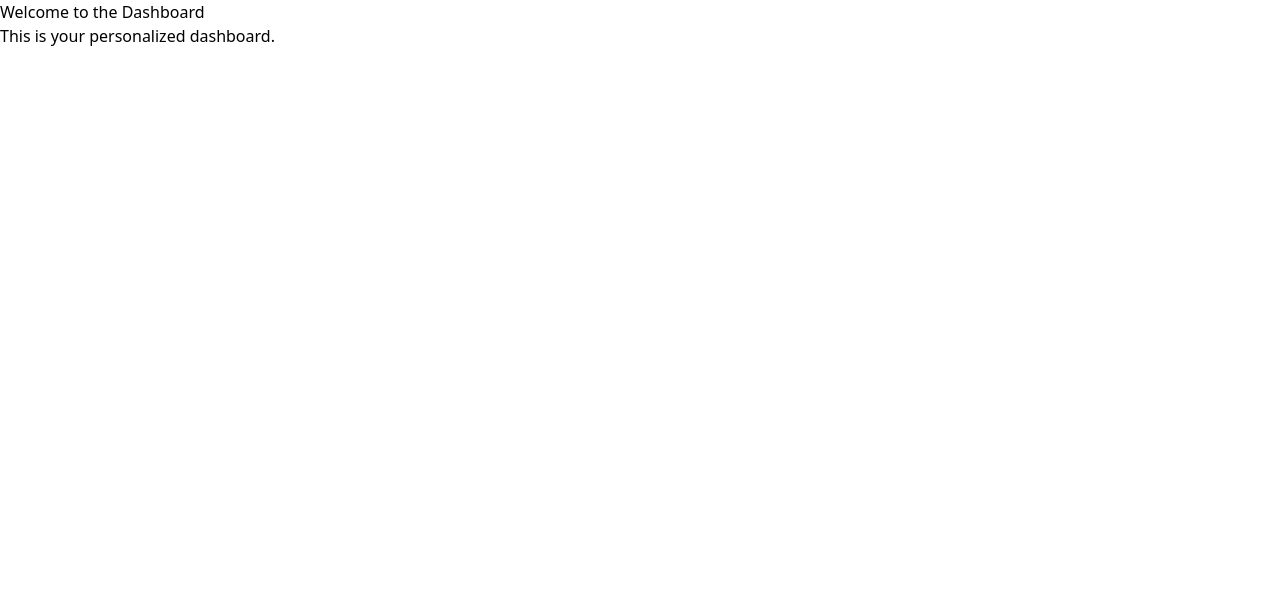
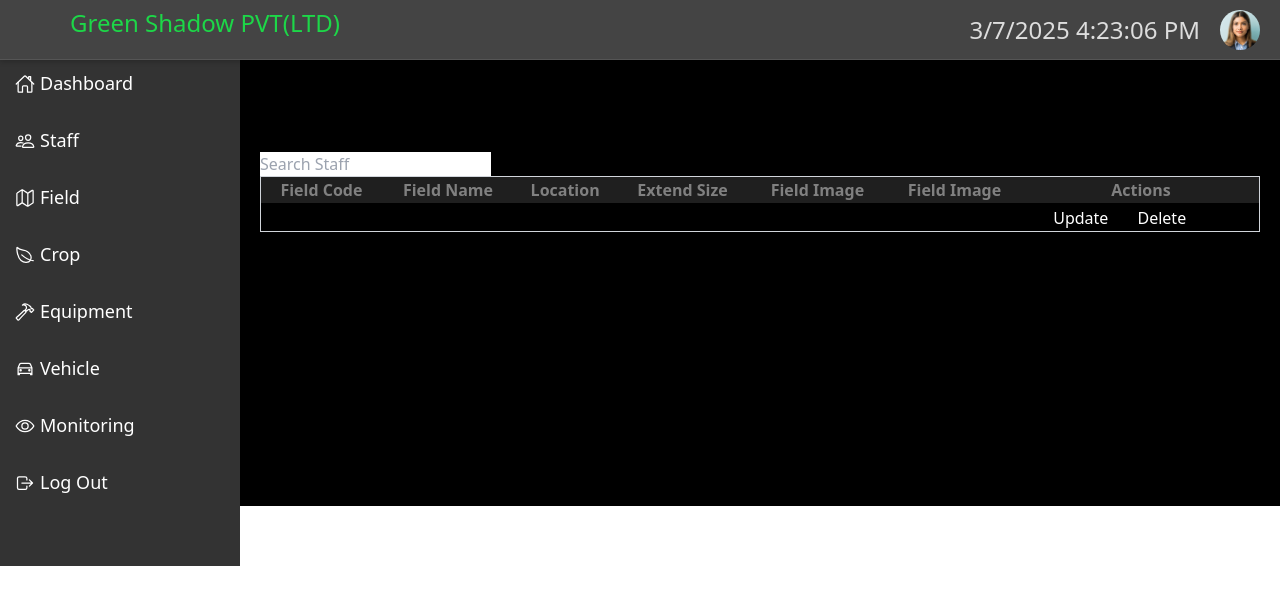
Before and after one commit to ApsaraWitharana/RAD-CW-Green-Shadow-Frontend, a React (Vite) app: page /field in a window 1280 px wide. Shown: the top 604 px of the page. Built offline with nearby package versions, Linux system fonts and the light colour scheme.

Commit message:
add-field form ui impl

```diff
--- a/src/App.tsx
+++ b/src/App.tsx
@@ -4,6 +4,7 @@ import {RootLayout} from "./component/RootLayout.tsx";
 import {Staffs} from "./pages/Staff.tsx";
 import {Error} from "./pages/Error.tsx";
 import {Dashboard} from "./pages/Dashboard.tsx";
+import  {FieldForm} from "./pages/Field.tsx";
 
 function App() {
   const routes = createBrowserRouter([
@@ -13,6 +14,8 @@ function App() {
       children: [
         { path: "/dashboard", element: <Dashboard /> },
         { path: "/staff", element: <Staffs /> },
+        { path: "/field", element: <FieldForm /> },
+
       ],
       errorElement: <Error />,
     },
--- a/src/component/Sidebar.tsx
+++ b/src/component/Sidebar.tsx
@@ -13,7 +13,6 @@ import {
 import {useEffect, useState} from "react";
 export const Sidebar = () => {
     const [currentTime, setCurrentTime] = useState(new Date());
-
     useEffect(() => {
         const timer = setInterval(() => {
             setCurrentTime(new Date());
@@ -34,7 +33,6 @@ export const Sidebar = () => {
                 <img src="src/assets/alina.jpg" alt="User Profile"
                      className="profile-pic"/>
             </div>
-
     {/* Sidebar */
     }
     <aside className="sidebar">
--- /dev/null
+++ b/src/pages/Field.tsx
@@ -0,0 +1,114 @@
+import "../style/FieldForm.css";
+import {IonIcon} from "@ionic/react";
+import {useState} from "react";
+
+export const FieldForm = () => {
+    const [showForm, setShowForm] = useState(false);
+    const toggleForm = () => {
+        setShowForm(!showForm);
+    };
+
+    return (
+        <div className="main">
+            {/* Navigation bar with "Add Field " button */}
+            <nav className="flex justify-between items-center  text-white p-4 rounded-md md-7">
+                <h1 className="text-xl font-bold text-green-500">Field Management</h1>
+                <button className="px-4 py-2 bg-green-500 rounded-md hover:bg-green-600"
+                        onClick={toggleForm}>{showForm ? "Close Form" : "Add Field"}</button>
+            </nav>
+            {/* Field Form */}
+            {showForm && (
+                <div className="bg-gray-900 p-4 rounded-md shadow-md mb-8 m-4">
+                    <h2 className="text-2xl font-bold text-white mb-4">Field Form</h2>
+                    <form className="space-y-4">
+                        <div className="grid grid-cols-3 gap-4">
+                            <div>
+                                <label className="block mb-1 text-gray-50">Field Code</label>
+                                <input type="text" className="w-full p-2 border border-gray-300 rounded-md"
+                                       placeholder="code"/>
+                            </div>
+                            <div>
+                                <label className="block mb-1 text-gray-50">Field Name</label>
+                                <input type="text" className="w-full p-2 border border-gray-300 rounded-md"
+                                       placeholder="field Name"/>
+                            </div>
+                            <div>
+                                <label className="block mb-1 text-gray-50">Location</label>
+                                <input type="text" className="w-full p-2 border border-gray-300 rounded-md"
+                                       placeholder='Location' />
+                            </div>
+                            <div>
+                                <label className="block mb-1 text-gray-50">Extent Size</label>
+                                <select className="w-full p-2 border border-gray-300 rounded-md">
+                                    <option value="">Select Size</option>
+                                    <option value="1000">1000</option>
+                                    <option value="2000">2000</option>
+                                    <option value="3000">3000</option>
+                                </select>
+                            </div>
+                            <div>
+                                <label className="block mb-1 text-gray-50">Field Image</label>
+                                <input type="file" className="w-full p-2 border border-gray-300 rounded-md"/>
+                            </div>
+                            <div>
+                                <label className="block mb-1 text-gray-50">Field Image</label>
+                                <input type="file" className="w-full p-2 border border-gray-300 rounded-md"/>
+                            </div>
+
+                        </div>
+                        <button type="submit"
+                                className="px-4 py-2 m-4 bg-green-500 text-white rounded-md hover:bg-green-600"
+                                >Save
+                        </button>
+                        <button type="submit"
+                                className="px-4 py-2 bg-blue-500 text-white rounded-md hover:bg-blue-600"
+                               >Update
+                        </button>
+                    </form>
+                </div>
+            )}
+
+            {/* Staff Table */}
+            <div>
+                <h2 className="text-2xl font-bold mb-4">Field List</h2>
+                <div className="mb-4 flex justify-between items-center">
+                    <input type="text" className="w-1/3 p-2 m-2 border border-gray-300 rounded-md"
+                           placeholder="Search Staff"/>
+                    <button className="px-4 py-2 bg-green-500 text-white rounded-md hover:bg-green-600">Download PDF
+                    </button>
+                </div>
+                <table className="table m-2">
+                    <thead>
+                    <tr className="bg-gray-900">
+                        <th className="border border-gray-300 px-4 py-2">Field Code</th>
+                        <th className="border border-gray-300 px-4 py-2">Field Name</th>
+                        <th className="border border-gray-300 px-4 py-2">Location</th>
+                        <th className="border border-gray-300 px-4 py-2">Extend Size</th>
+                        <th className="border border-gray-300 px-4 py-2">Field Image</th>
+                        <th className="border border-gray-300 px-4 py-2">Field Image</th>
+                        <th className="border border-gray-300 px-4 py-2">Actions</th>
+                    </tr>
+                    </thead>
+                    <tbody id="staffTableBody">
+                        <tr >
+                            <td className="border border-gray-300 px-4 py-2 border border-gray-300 rounded-md"></td>
+                            <td className="border border-gray-300 px-4 py-2 border border-gray-300 rounded-md"></td>
+                            <td className="border border-gray-300 px-4 py-2 border border-gray-300 rounded-md"></td>
+                            <td className="border border-gray-300 px-4 py-2 border border-gray-300 rounded-md"></td>
+                            <td className="border border-gray-300 px-4 py-2 border border-gray-300 rounded-md"></td>
+                            <td className="border border-gray-300 px-4 py-2 border border-gray-300 rounded-md"></td>
+                            <td className="border border-gray-300 px-4 py-2">
+                                <button className="text-blue-500 hover:text-blue-700 mr-2 " title="Update">
+                                    <IonIcon className="icon"/> Update
+                                </button>
+                                <button className="text-red-500 hover:text-red-700" title="Delete">
+                                    <IonIcon className="icon"/> Delete
+                                </button>
+                            </td>
+                        </tr>
+                    </tbody>
+                </table>
+            </div>
+        </div>
+    );
+};
--- /dev/null
+++ b/src/style/FieldForm.css
@@ -0,0 +1,21 @@
+@tailwind base;
+@tailwind components;
+@tailwind utilities;
+
+.table{
+    width: 100%; /* Full width */
+    border-collapse: collapse;
+    border: 1px solid #D1D5DB;
+
+}
+
+.table td{
+    color: white;
+}
+.table thead th{
+    color: gray;
+    background-color: #1f1f1f;
+}
+.main{
+    margin-top: 60px;
+}
```
Also changed, not shown: src/model/Field.ts (added, +18 -0 lines).
